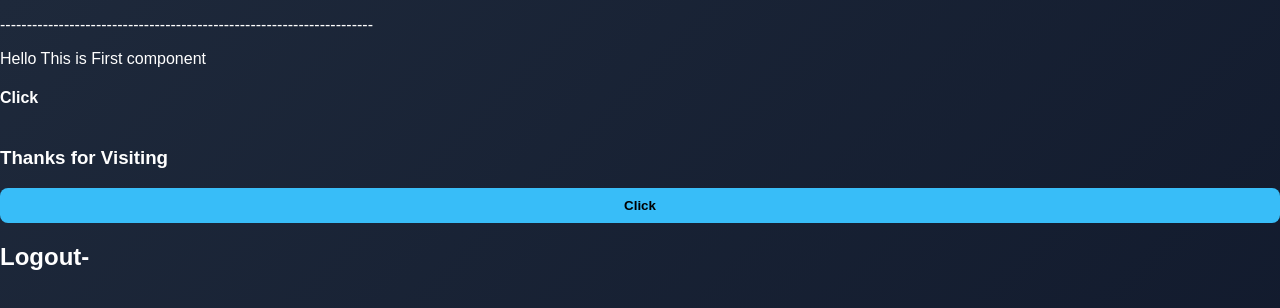
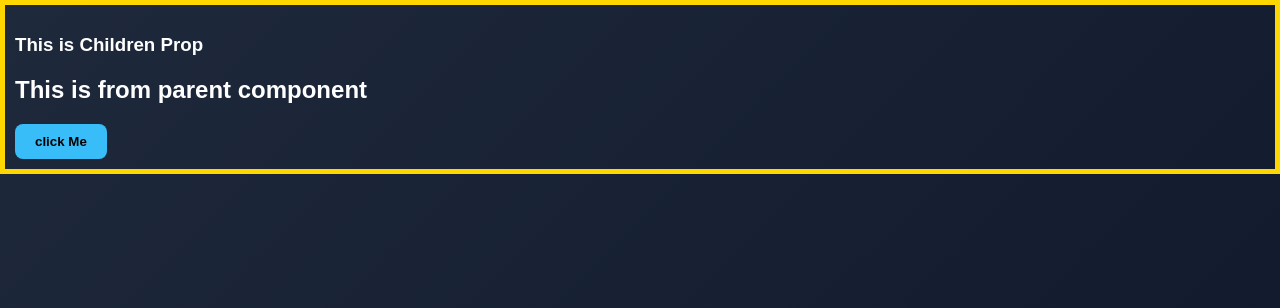
Before and after one commit to SyedZainAly0/Codebase, a React (Vite) app in the folder Frontend/: page / in a window 1280 px wide. Shown: the top 308 px of the page. Built offline with nearby package versions, Linux system fonts and the light colour scheme.

Commit message:
Adding ChildrenProps and DefaultProps.jsx files

```diff
--- a/Frontend/src/App.jsx
+++ b/Frontend/src/App.jsx
@@ -7,24 +7,41 @@ import States from './States'
 import Icon from './Routing'
 import Timer from './useEffect'
 import Maincomponent from './NestedComponent'
+import Defaultprops from './DefaultProp'
+import Childrenprop from './ChildrenProps'
+
 
 function App() {
   return (
     <>
-    {/* <First/>
-    <Second/>
-    <Normalcomponent/>
 
-    <Data Props={{name:"XYZ", course:"React-FastAPI"}} />
-    <Propsdestructuring name="ABC" course="Django-Python" time="Evening" value={`value is: 4`}/>
+    {/* <First/> */}
 
-    <States/> */}
+    {/* <Second/> */}
+
+    {/* <Normalcomponent/> */}
+
+    {/* <Data Props={{name:"XYZ", course:"React-FastAPI"}} /> */}
+
+    {/* <Propsdestructuring name="ABC" course="Django-Python" time="Evening" value={`value is: 4`}/>    */}
+
+    {/* <States/> */}
 
     {/* <Icon/> */}
 
     {/* <Timer/> */}
 
-    <Maincomponent/>
+    {/* <Maincomponent/> */}
+
+    {/* <Defaultprops/> */}
+
+    {/* <Defaultprops name="Ali"/> */}
+
+    <Childrenprop>
+      <h2>This is from parent component</h2>
+      <button>click Me</button>
+    </Childrenprop>
+
     </>
   )
 
--- /dev/null
+++ b/Frontend/src/ChildrenProps.jsx
@@ -0,0 +1,10 @@
+function Childrenprop(props){
+    return(
+    <div style={{ border: "5px solid gold", padding: "10px" }}>
+       <h3>This is Children Prop</h3>
+        {props.children}
+    </div>
+    )
+}
+
+export default Childrenprop
--- /dev/null
+++ b/Frontend/src/DefaultProp.jsx
@@ -0,0 +1,8 @@
+function Defaultprops({name="Zain"}){
+      return(
+        <>
+        <h1>{name}</h1>
+        </>
+      )
+}
+export default Defaultprops
```
